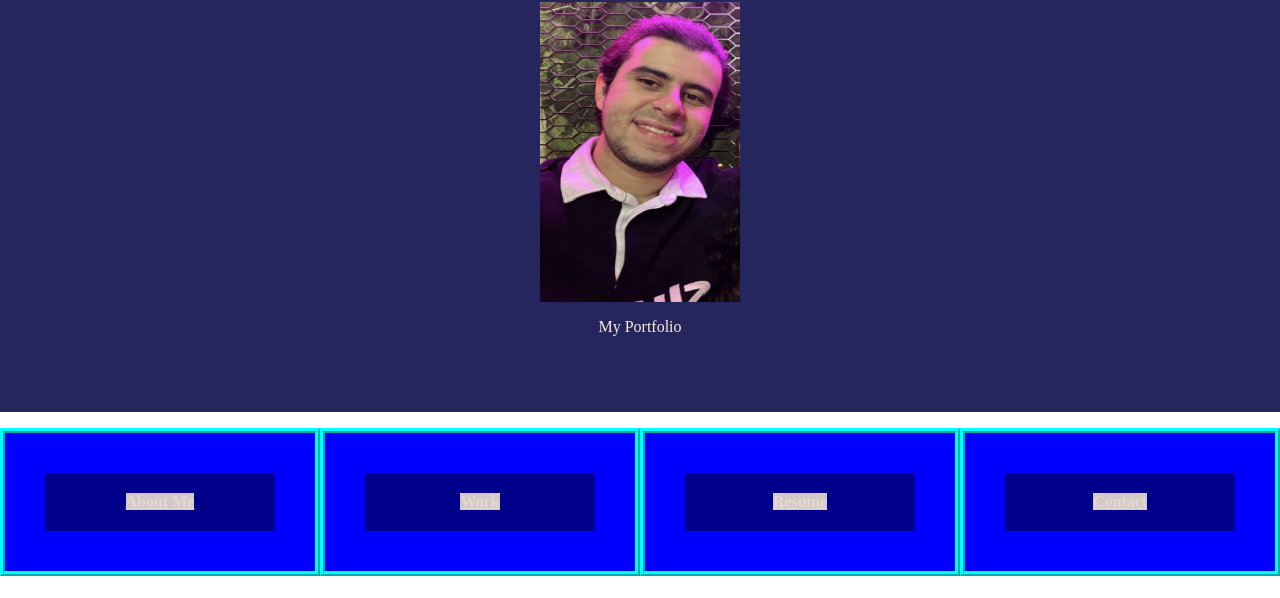
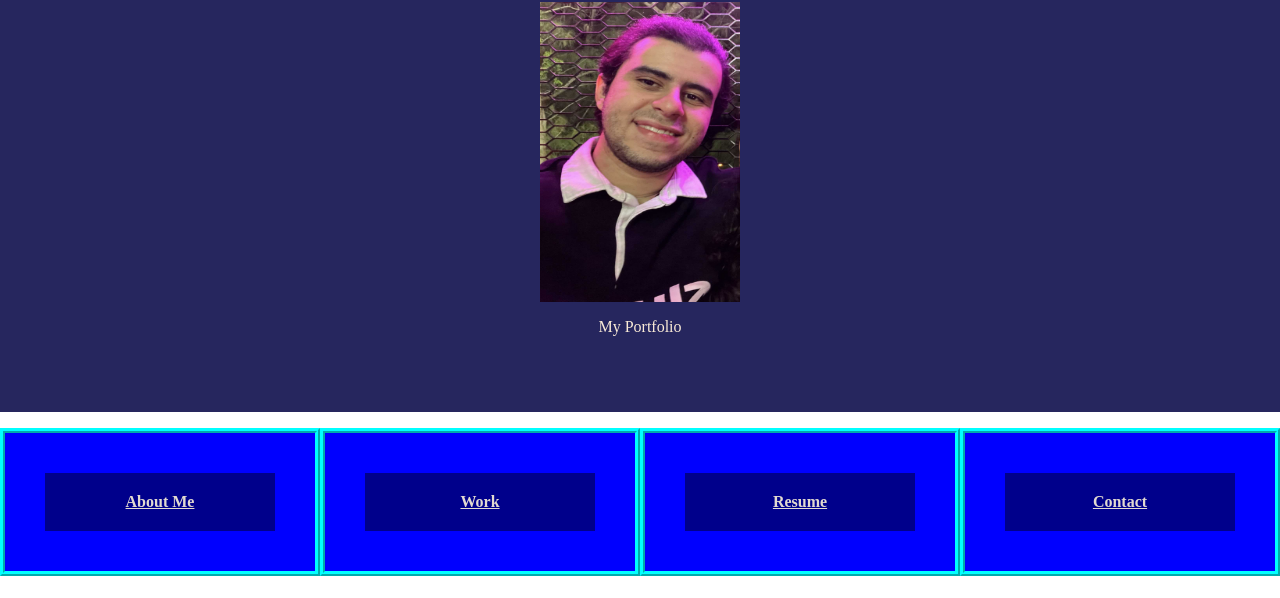
Before and after one commit to AndresZ25/Module-2-challenge, a plain HTML site: page index.html in a window 1280 px wide. Shown: the part 138-736 px from the top of the page. Drawn offline with Linux system fonts and the light colour scheme.

Commit message:
adding a color to the main link

```diff
--- a/assets/style.css
+++ b/assets/style.css
@@ -41,7 +41,7 @@ nav ul {
 }
 
 nav a {
-    background-color: rgb(0, 68, 255);
+    background-color: darkblue;
     color: rgb(226, 218, 208);
     font-weight: bold;
 
@@ -95,7 +95,7 @@ section {
 
 }
 
-a:link {
+main a:link {
     background-color: rgb(211, 200, 200);
 
 }
```
Also changed, not shown: assets/images/github-mark-white.png (deleted).
